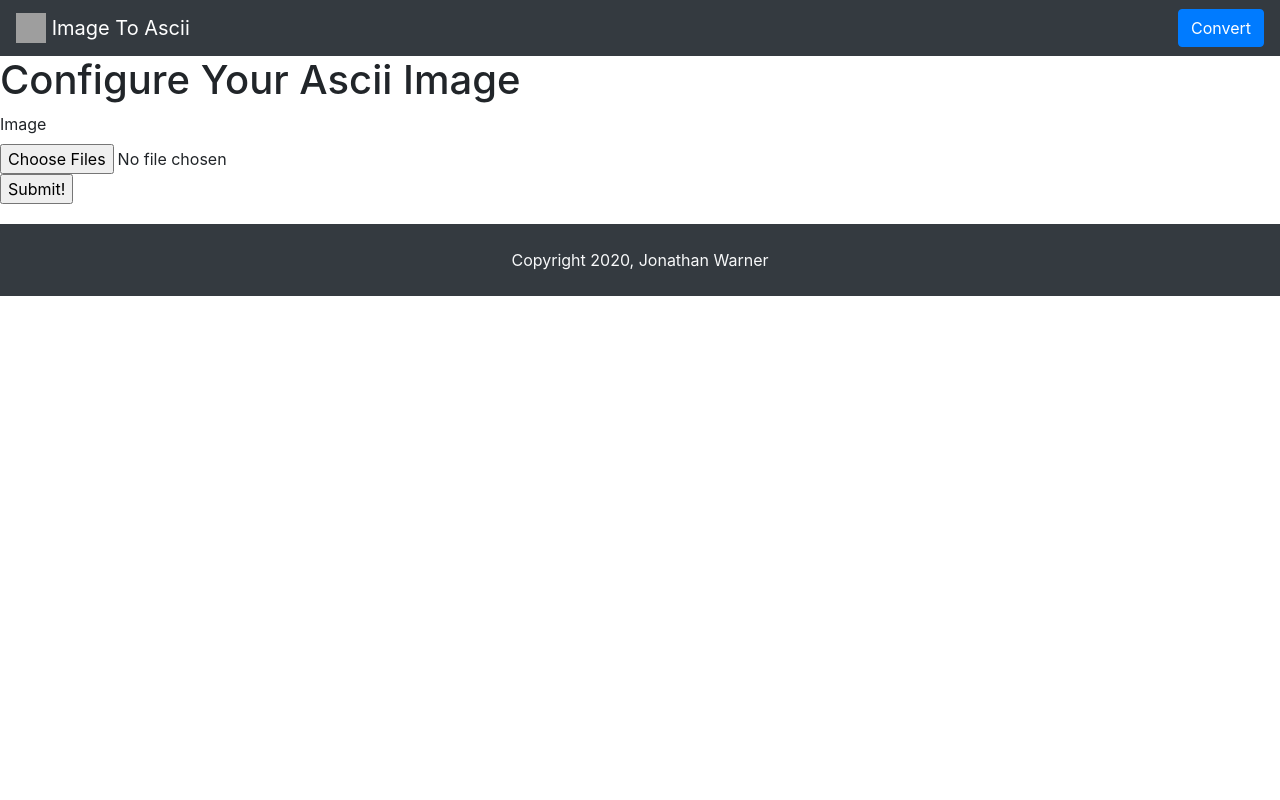
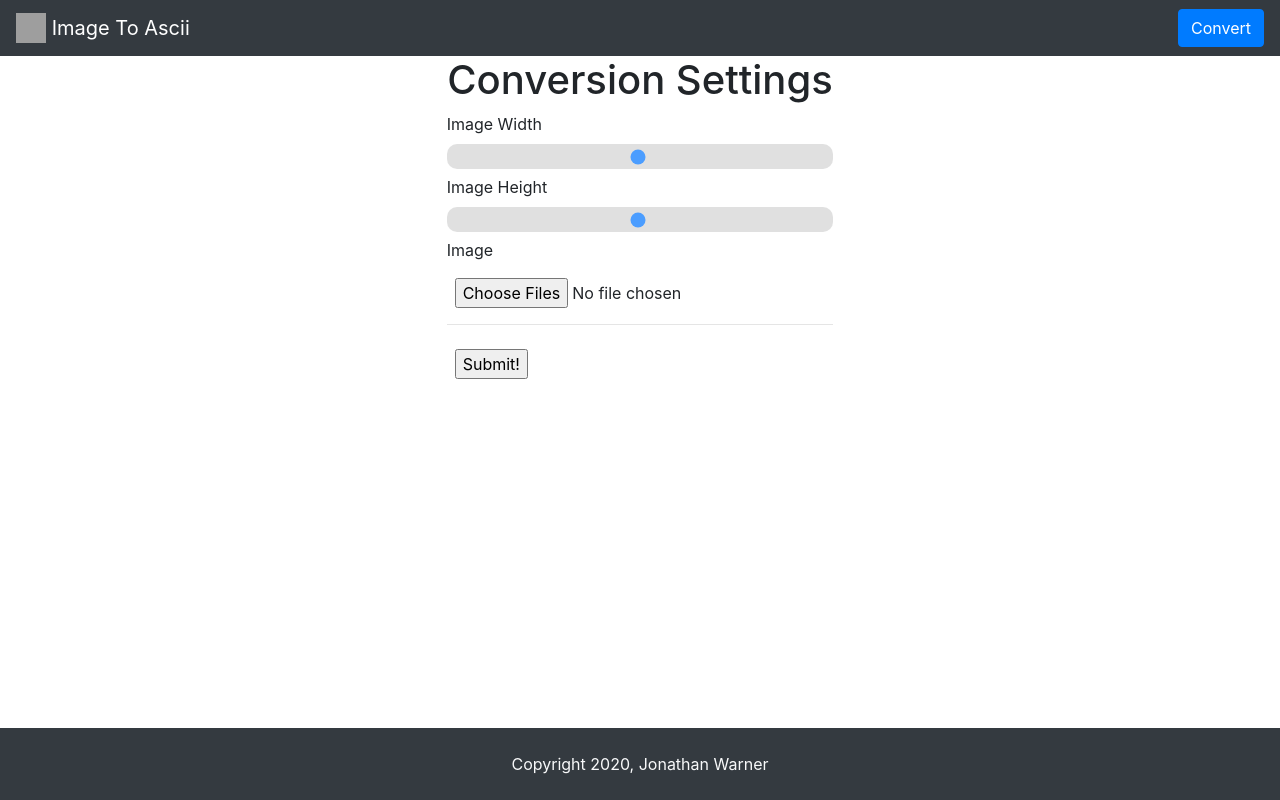
Before and after one commit to jewarner57/image-to-ascii-converter, a Flask app: page /convert in a window 1280 px wide. Run offline with Flask 2, Linux system fonts and the light colour scheme; grey boxes are pictures that could not be loaded.

Commit message:
add sliders, sticky footer, view template

```diff
--- a/app.py
+++ b/app.py
@@ -38,7 +38,7 @@ def convert():
                 "asciiImage": ascii_art
             }
 
-            return render_template("convert.html", **context)
+            return render_template("view.html", **context)
         else:
             flash("No Image Selected.")
             return redirect(url_for("convert"))
--- a/static/styles.css
+++ b/static/styles.css
@@ -1,3 +1,20 @@
+html, body {
+    height: 100%;
+}
+
+body {
+    display: flex;
+    flex-direction: column;
+}
+
+.content {
+    flex: 1 0 auto;
+}
+
+.footer {
+    flex-shrink: 0;
+}
+
 .hero-bgr {
     background-image: url("./images/hero-image.png");
     background-repeat: no-repeat;
@@ -13,3 +30,29 @@
     font-weight: bold;
     font-size: 20px;
 }
+
+.slider {
+    -webkit-appearance: none;
+    width: 100%;
+    height: 25px;
+    background: #d3d3d3;
+    outline: none;
+    opacity: 0.7;
+    -webkit-transition: .2s;
+    transition: opacity .2s;
+    border-radius: 10px;
+  }
+
+  .slider:hover {
+    opacity: 1;
+  }
+
+  .slider::-webkit-slider-thumb, .slider::-moz-range-thumb {
+    -webkit-appearance: none;
+    appearance: none;
+    width: 15px;
+    height: 30px;
+    background: #4c7aaf;
+    cursor: pointer;
+    border-radius: 15px;
+  }
--- a/templates/base.html
+++ b/templates/base.html
@@ -22,9 +22,11 @@
         </a>
     </nav>
 
-    {% block content %}{% endblock %}
+    <div class="content">
+        {% block content %}{% endblock %}
+    </div>
 
-    <footer class="page-footer font-small bg-dark p-4">
+    <footer class="footer page-footer font-small bg-dark p-4">
 
         <!-- Footer Links -->
         <div class="container-fluid text-center text-md-left">
--- a/templates/convert.html
+++ b/templates/convert.html
@@ -2,16 +2,24 @@
 {% block content %}
 
 <section>
-    <form method='POST' class="pure-form" enctype="multipart/form-data">
-        <h1>Configure Your Ascii Image</h1>
+    <div class="col-12">
+        <h1 class="text-center">Conversion Settings</h1>
+        <div class="col-4 offset-4">
+            <form method='POST' class="form-group" enctype="multipart/form-data">
                 <fieldset>
+
+                    <label for="image-width">Image Width</label>
+                    <input type="range" min="1" max="100" value="50" class="slider" id="image-width">
+
+                    <label for="image-height">Image Height</label>
+                    <input type="range" min="1" max="100" value="50" class="slider" id="image-height">
 
                     <label for="image">Image</label>
                     <div>
-                <input type="file" id="image" name="image" accept="image/*" value="{{image}}" multiple="false">
+                        <input type="file" class="form-control-file m-2" id="image" name="image" accept="image/*" value="{{image}}" multiple="false">
                     </div>
-
-            <input type="submit" class="submit" value="Submit!">
+                    <hr>
+                    <input type="submit" class="submit m-2" value="Submit!">
 
                     {% for message in get_flashed_messages() %}
                     <p class="errorText">{{message}}</p>
@@ -19,6 +27,8 @@
                     </div>
                 </fieldset>
             </form>
+        </div>
+    </div>
 </section>
 
 <section>
```
Also changed, not shown: TODO.md (+17 -0 lines), templates/view.html (added, +39 -0 lines). Lines whose indentation alone changed are shown as unchanged.
